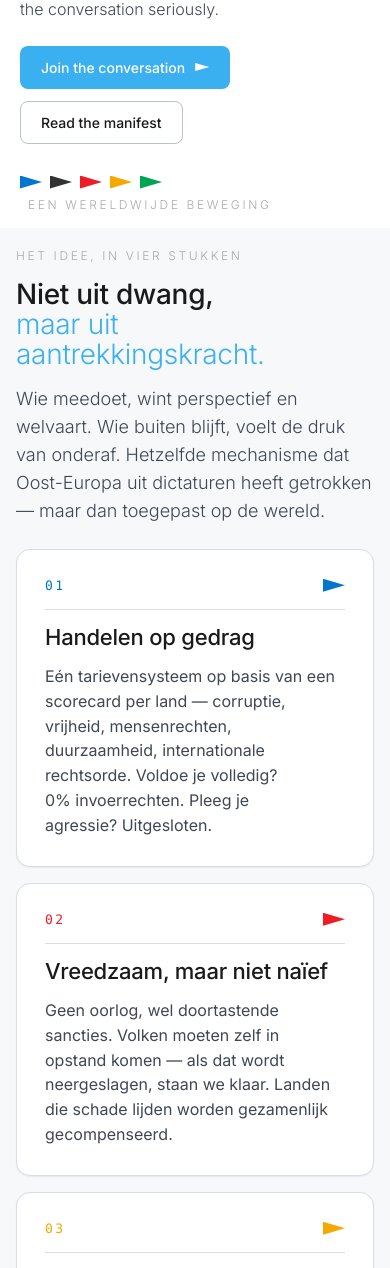
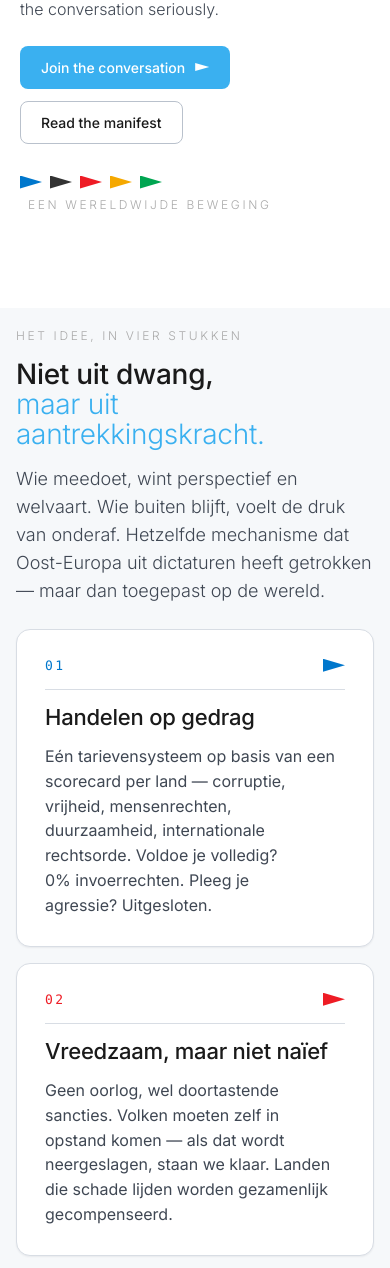
Before and after one commit to GerhardTop/global-union-forum, a Flask app: page / in a window 390 px wide. Shown: the part 1192-2460 px from the top of the page. Run offline with Flask 3, Linux system fonts and the light colour scheme.

Commit message:
fix: verwijder dubbele mobiele hero padding override

```diff
--- a/flask_registration/app/static/css/kit.css
+++ b/flask_registration/app/static/css/kit.css
@@ -2366,12 +2366,6 @@ body {
   }
 
   @media (max-width: 600px) {
-    .gu-hero {
-      padding-bottom: 16px;
-    }
-    .gu-hero__flags > span:last-child {
-      text-align: left;
-    }
   }
 
   /* Sections */
```
